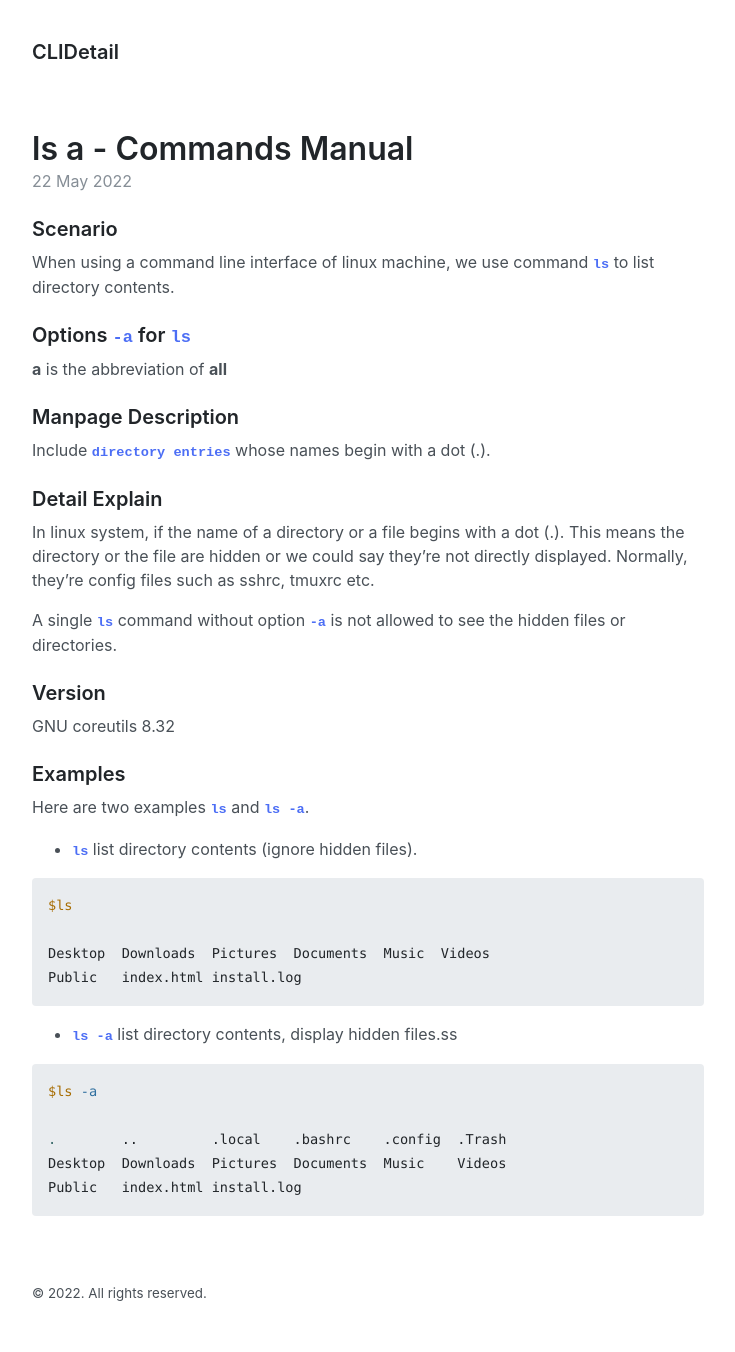
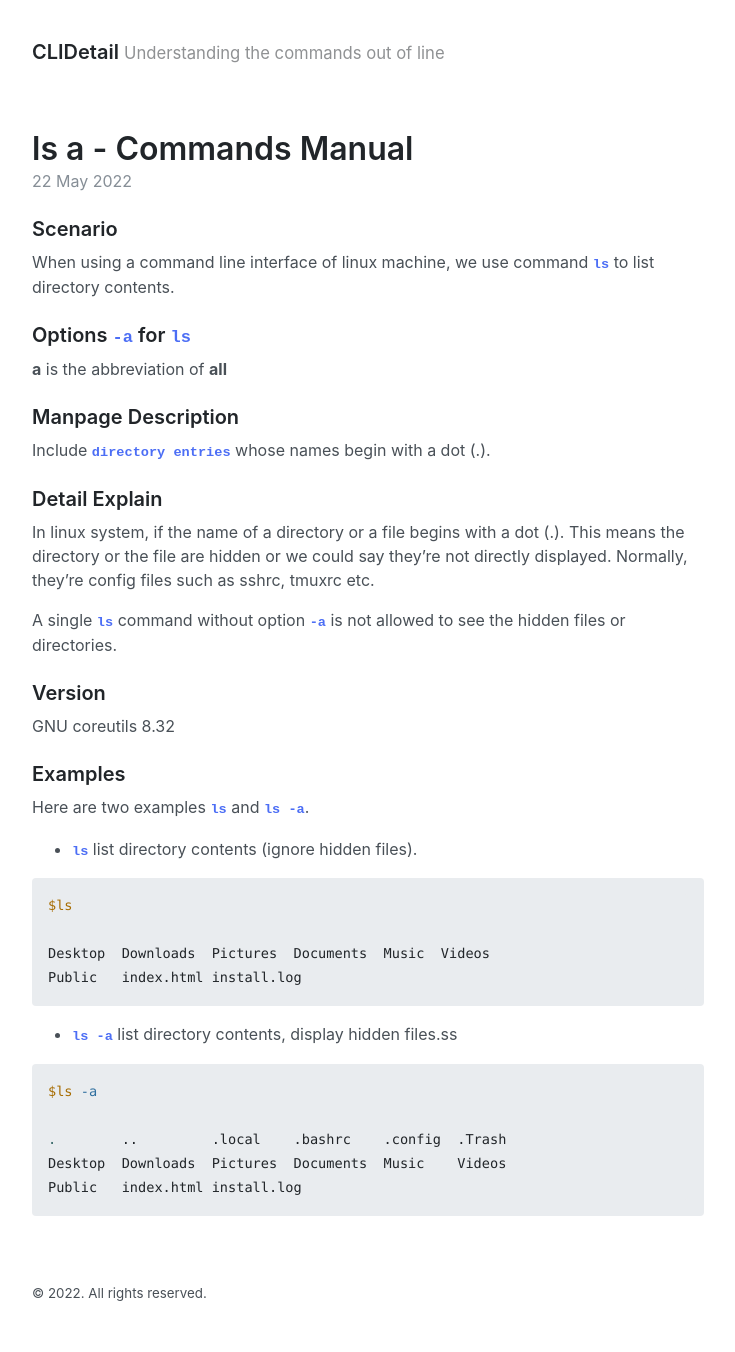
Before and after one commit to focusrtilz/clidetail.github.io, a Jekyll site: the page built from _manuals/lsa.md, in a window 1280 px wide. Shown: the whole page, without its empty margins (272-1007 px from the left). Built offline with Jekyll 4.4.1, drawn with Linux system fonts in a browser that asks for light colours.

Commit message:
Update title

```diff
--- a/_config.yml
+++ b/_config.yml
@@ -1,5 +1,6 @@
 # Setup
 title: CLIDetail
+tagline: Understanding the commands out of line
 paginate: 1
 permalink: pretty
 url: https://clidetail.com
```
